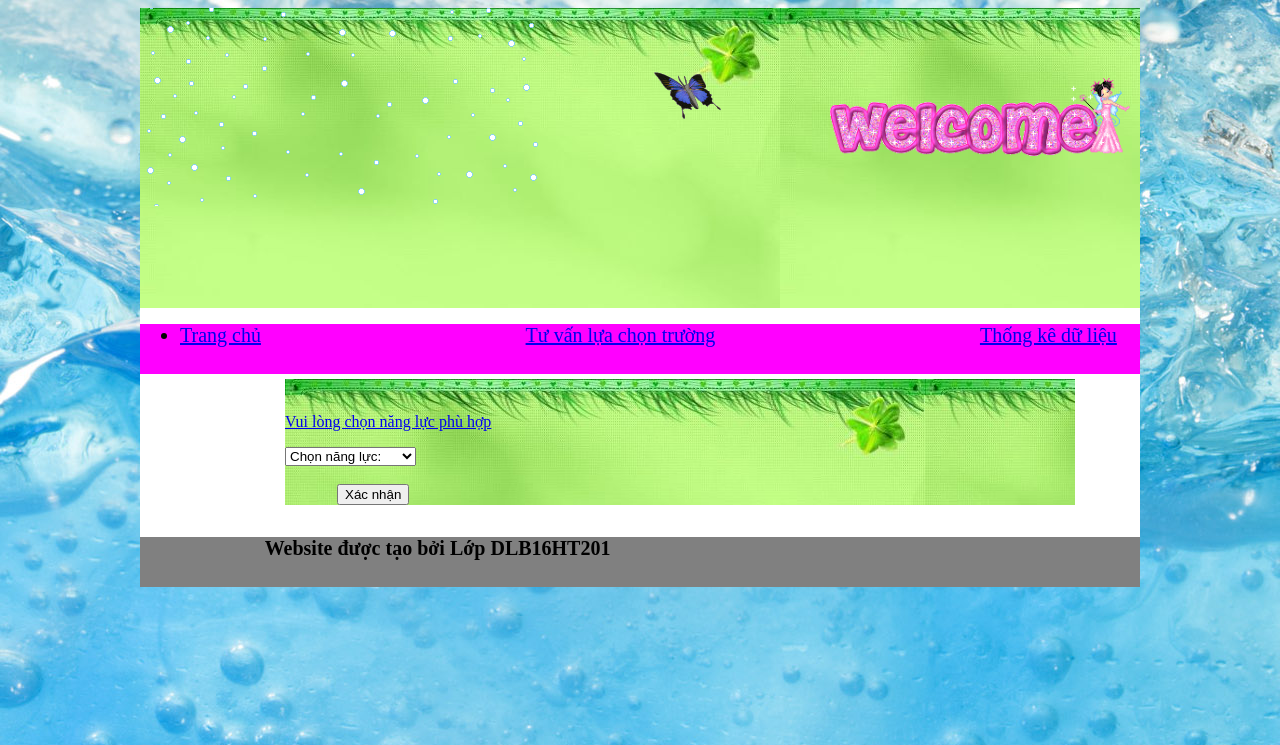
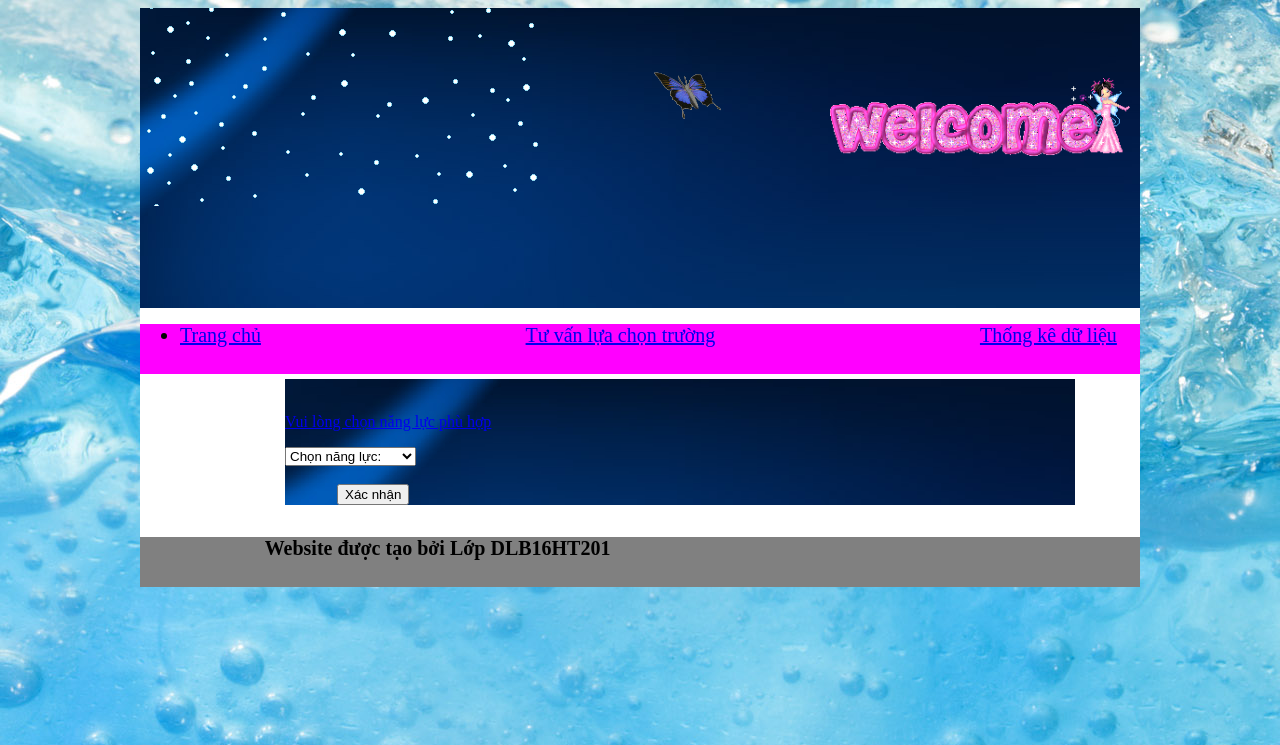
Before and after one commit to thanhhoai123/hoai1987.github.io, a PHP site: page /phanloai.php in a window 1280 px wide. Shown: the top 745 px of the page. Run offline with PHP 8.4, Linux system fonts and the light colour scheme; grey boxes are pictures that could not be loaded.

Commit message:
Add files via upload

```diff
--- a/css/StyleSheet.css
+++ b/css/StyleSheet.css
@@ -21,7 +21,7 @@ h1,h2,h3
 #banner
 {
     height: 300px;
-    background-image: url('../images/xanhco.jpg');
+    background-image: url('../images/xanh dam.jpg');
     position:relative;
 }
 
@@ -46,7 +46,7 @@ h1,h2,h3
     width: 790px;
     float: left;
     margin-top:5px;
-    background-image: url('../images/xanhco.jpg');
+    background-image: url('../images/xanh dam.jpg');
 }
 
 #cotphai
```
